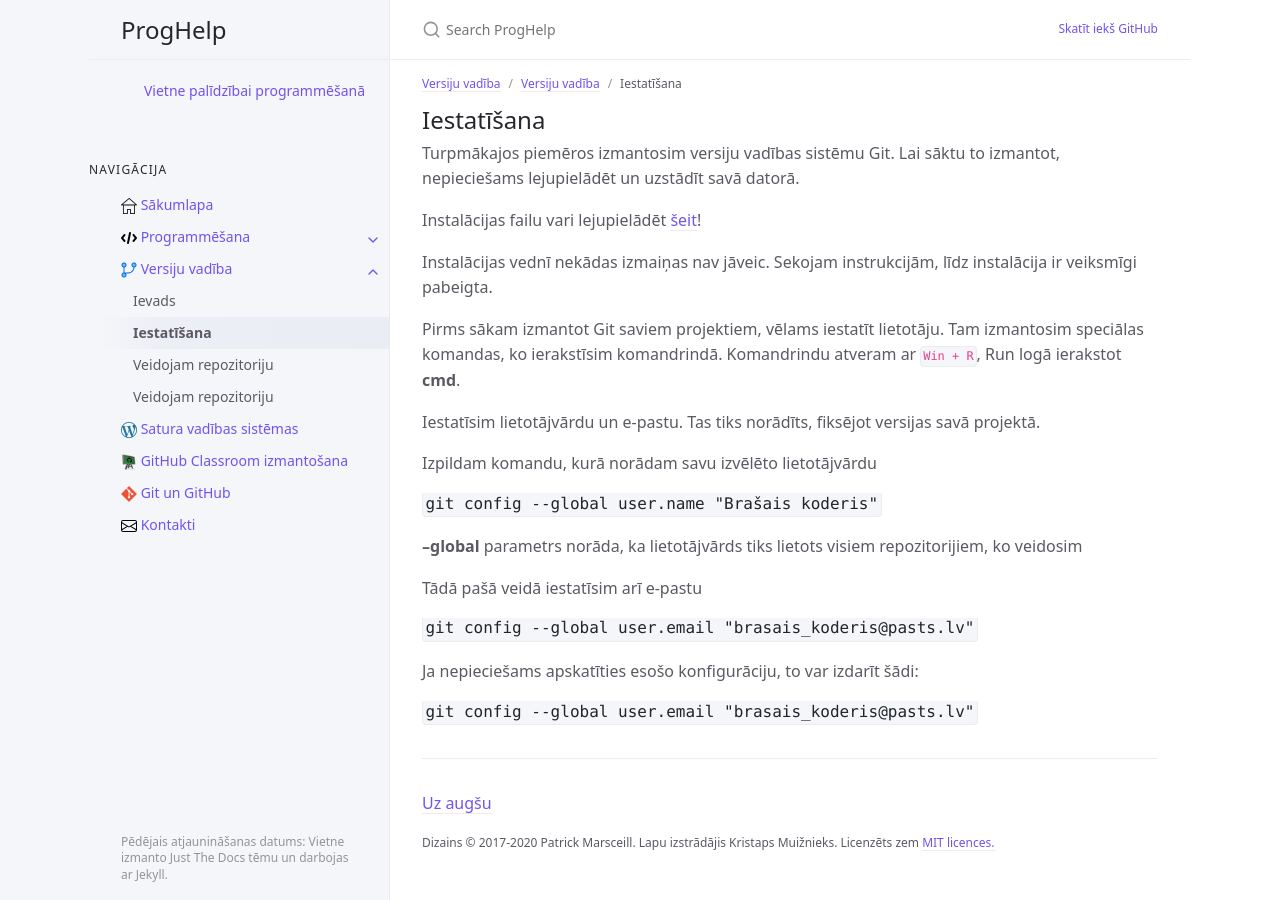
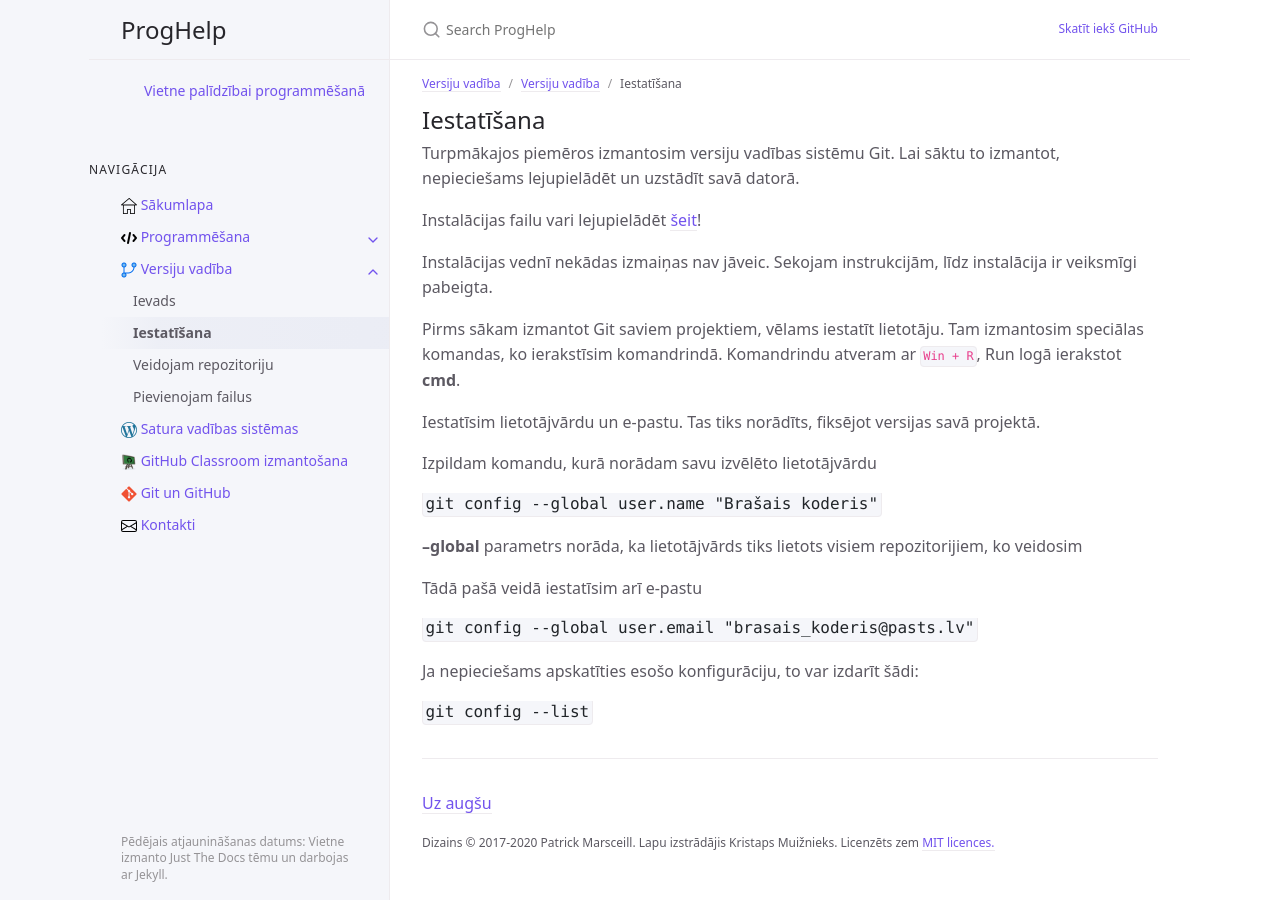
Before and after one commit to krmu/progr, a Jekyll site: the page built from versiju_vadiba/setup/iestatisana.md, in a window 1280 px wide. Built offline with Jekyll 4.4.1, drawn with Linux system fonts in a browser that asks for light colours.

Commit message:
Dazas izmainas

```diff
--- a/versiju_vadiba/setup/faili.md
+++ b/versiju_vadiba/setup/faili.md
@@ -1,6 +1,6 @@
 ---
 layout: default
-title: Veidojam repozitoriju
+title: Pievienojam failus
 description: ~
 grand_parent: Versiju vadība
 parent: Versiju vadība
--- a/versiju_vadiba/setup/iestatisana.md
+++ b/versiju_vadiba/setup/iestatisana.md
@@ -35,5 +35,5 @@ git config --global user.email "brasais_koderis@pasts.lv"
 Ja nepieciešams apskatīties esošo konfigurāciju, to var izdarīt šādi:
 
 ~~~git
-git config --global user.email "brasais_koderis@pasts.lv"
+git config --list
 ~~~
```
